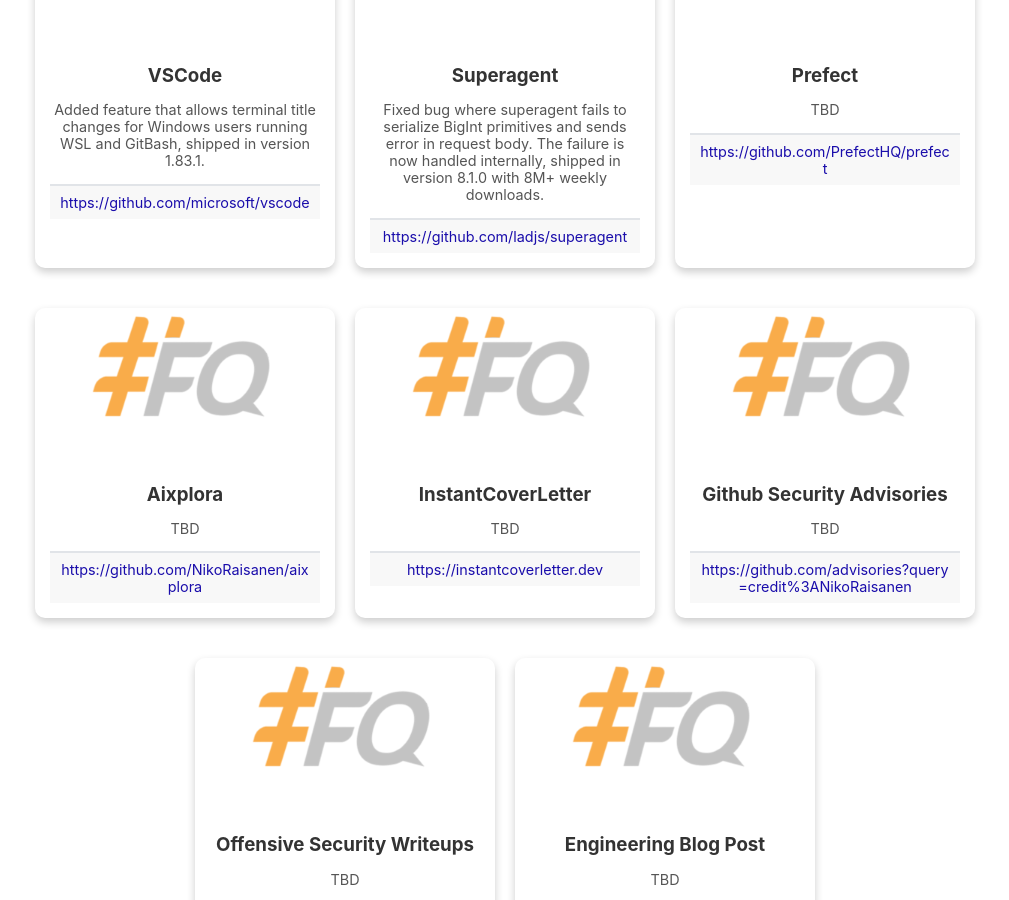
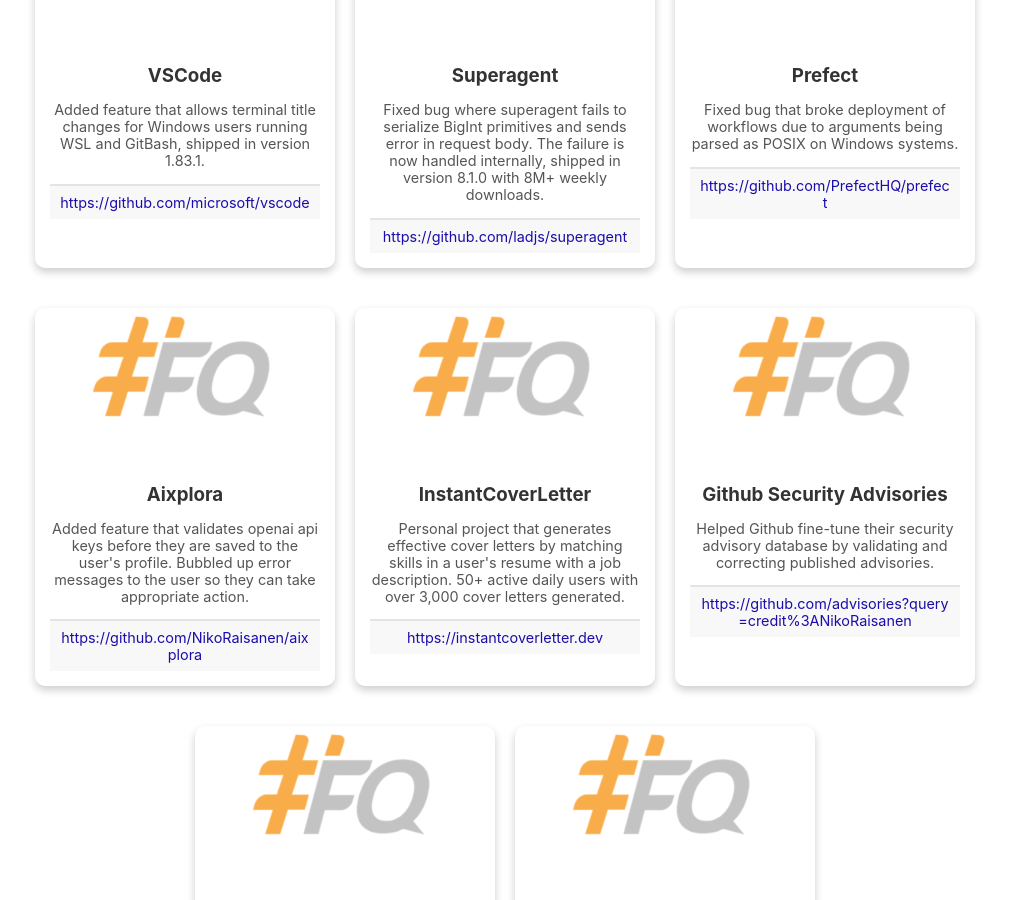
Before and after one commit to NikoRaisanen/personal-website, a React (Create React App) app: page / in a window 1280 px wide. Shown: the part 1000-1900 px from the top of the page, without its empty margins (135-1144 px from the left). Built offline with nearby package versions, Linux system fonts and the light colour scheme.

Commit message:
finished minimal details for each contribution

```diff
--- a/src/components/ContributionsList.js
+++ b/src/components/ContributionsList.js
@@ -13,7 +13,7 @@
         <div className="contribution-info">
           <h3 className="contribution-title">{repo.name}</h3>
           <p className="contribution-description">{repo.description}</p>
-          <div className="contribution-link-container"> {/* Container for the link */}
+          <div className="contribution-link-container">
             <a href={repo.link} target="_blank" rel="noopener noreferrer" className="contribution-link">
               {repo.link}
             </a>
@@ -40,37 +40,37 @@
     {
         name: "Prefect",
         link: 'https://github.com/PrefectHQ/prefect',
-        description: 'TBD',
+        description: 'Fixed bug that broke deployment of workflows due to arguments being parsed as POSIX on Windows systems.',
         imageUrl: placeholderImg,
       },
       {
         name: 'Aixplora',
         link: 'https://github.com/NikoRaisanen/aixplora',
-        description: 'TBD',
+        description: "Added feature that validates openai api keys before they are saved to the user's profile. Bubbled up error messages to the user so they can take appropriate action.",
         imageUrl: placeholderImg,
       },
       {
         name: 'InstantCoverLetter',
         link: 'https://instantcoverletter.dev',
-        description: 'TBD',
+        description: "Personal project that generates effective cover letters by matching skills in a user's resume with a job description. 50+ active daily users with over 3,000 cover letters generated.",
         imageUrl: placeholderImg,
       },
       {
         name: 'Github Security Advisories',
         link: 'https://github.com/advisories?query=credit%3ANikoRaisanen',
-        description: 'TBD',
+        description: 'Helped Github fine-tune their security advisory database by validating and correcting published advisories.',
         imageUrl: placeholderImg,
       },
       {
         name: 'Offensive Security Writeups',
         link: 'https://github.com/NikoRaisanen/Portswigger-Labs',
-        description: 'TBD',
+        description: 'Published 100+ solutions for the Portswigger Academy pentesting labs spanning topics such as XSS, SSRF, directory traversal, injection attacks, and more!',
         imageUrl: placeholderImg,
       },
       {
         name: 'Engineering Blog Post',
         link: 'https://floqast.com/engineering-blog/post/integrating-siem-with-ci-cd/',
-        description: 'TBD',
+        description: 'Wrote a blog post about integrating SIEM with CI/CD pipelines to automate security monitoring of cloud infrastructure.',
         imageUrl: placeholderImg,
       },
 
```
